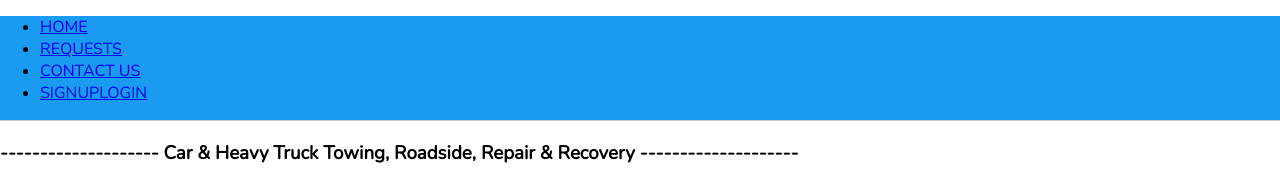
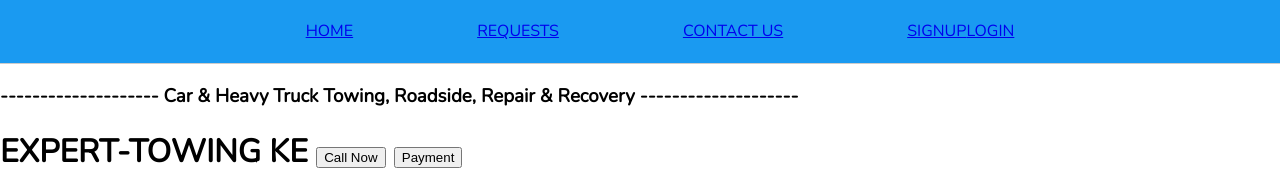
Before and after one commit to Kaburu12/Expert-Towing-ke, a React (Create React App) app in the folder client/: page / in a window 1280 px wide. Shown: the top 170 px of the page. Built offline with nearby package versions, Linux system fonts and the light colour scheme; no server answers.

Commit message:
style the nav-bar list

```diff
--- a/client/src/index.css
+++ b/client/src/index.css
@@ -2,8 +2,6 @@
 
 body {
   margin: auto;
-  /* -webkit-font-smoothing: antialiased;
-  -moz-osx-font-smoothing: grayscale; */
   max-width: 100%;
   font-family: 'Nunito', sans-serif;
 }
@@ -15,41 +13,41 @@ nav {
 
 }
 
-  /* nav ul {
+  nav ul {
     display: flex;
   list-style: none;
   font-size: 16px;
   margin-top: auto;
   justify-content: center;
 
-  } */
+  }
 
-  /* nav ul li{
+  nav ul li{
     margin-left: 5%;
 margin-right: 5%;
 margin-top: 20px;
 margin-bottom: 5px;
-  } */
+  }
 
-
-  /* nav ul li a {
+/*
+  nav ul li a {
 
   color: #ffffff;
   font-size: 16px;
   font-weight: 900;
   padding-bottom: 1.0 rem;
   text-decoration: none;
-  } */
+  }
 
-  /* nav ul li a:hover {
+  nav ul li a:hover {
   color: #ffffff;
   background-color: blue;
   padding: 10px;
    margin-left: 5px;
    margin-left: 5px;
-  } */
+  }
 
-  /* #nav-bar ul li button{
+  #nav-bar ul li button{
     background-color: #F4B350;
     padding-top: 15px;
     padding-bottom: 15px;
@@ -65,9 +63,9 @@ margin-bottom: 5px;
   /* #login-signup a{
     margin-left: 18px;
     margin-right: 18px;
-  } */
+  }
 
-/* .header{
+.header{
   background-image: url(./images/header1.jpg);
   background-size: cover;
  background-position: center;
@@ -88,9 +86,9 @@ margin-bottom: 5px;
   background-color: #ffffff;
   border-radius: 0px 30px 0px 30px;
 
-} */
+}
 
-/* .top-head div h3{
+.top-head div h3{
   color:#ffffff;
   background-color: #000000;
   padding: 10px;
@@ -106,9 +104,9 @@ margin-bottom: 5px;
   margin-top: 20px;
   margin-left: 165px;
   cursor: pointer;
-} */
+}
 
-/* .header h1 button{
+.header h1 button{
   color: white;
   background-color: #1A9AF1;
   margin-left:20px ;
@@ -119,13 +117,13 @@ padding-right: 20px;
 border-style: none;
 font-size: 20px;
 cursor: pointer;
+} */
+
+/* main {
+  margin: 1rem;
 }
 
-main {
-  margin: 1rem;
-} */
-
-/* form {
+form {
   background-color: #fff8e7;
   border: 5px solid #1A9AF1;
   display: flex;
@@ -180,9 +178,9 @@ form button[type="submit"] {
 .main-top h4{
   padding-left: 15px;
   padding-right: 15px;
-} */
+}
 
-/* .main-top h2{
+.main-top h2{
 font-weight:bolder;
 }
 
@@ -193,8 +191,8 @@ footer{
   padding-bottom: 20px;
   margin-top: 20px;
 } */
-
-/* .signup-page{
+/*
+.signup-page{
   background-image: url(./images/header4.jpg);
   background-size: cover;
  background-position: center;
@@ -204,9 +202,9 @@ footer{
  padding-top: 20px;
  padding-left: 250px;
  padding-right: 250px;
-} */
+}
 
-/* .login{
+.login{
   background-image: url(./images/header5.jpg);
   background-size: cover;
  background-position: center;
@@ -216,17 +214,17 @@ footer{
  padding-top: 20px;
  padding-left: 250px;
  padding-right: 250px;
+}
+
+.cards-container{
+  display: flex;
 } */
-
-/* .cards-container{
-  display: flex;
-}
 
 .cards{
   display: flex;
   flex-wrap: wrap;
   margin-left: 20px;
-} */
+}
 
 /* .vehicle-resquest{
   display: flex;
@@ -241,14 +239,14 @@ footer{
   display: inline-block;
   font-size: 16px;
   padding: 0.5rem;
+}
+
+.card img{
+  width: 100%;
+  height: 70%;
 } */
 
-/* .card img{
-  width: 100%;
-  height: 70%;
-}
-
-#request-form{
+/* #request-form{
   padding-top: 20px;
   padding-bottom: 10px;
 }
@@ -261,8 +259,8 @@ footer{
   font-size: 16px;
   font-weight: 600;
 } */
-/*
-.search-bar{
+
+/* .search-bar{
   border-style: double;
   border-style: outset;
   padding-top:20px;
@@ -271,9 +269,9 @@ footer{
   background-color: #F4B350;
   margin-top: 10px;
   border-radius: 20px 0px 20px 0px;
-} */
+}
 
-/* .search-bar label{
+.search-bar label{
   font-size: 25px;
   font-weight: 900;
   margin-right:10px ;
@@ -282,63 +280,63 @@ footer{
 .search-container{
   margin-right:1150px ;
   margin-left: 20px;
-}
+} */
 
-.search-bar input[type="text"]{
+/* .search-bar input[type="text"]{
   padding: 10px;
   border-radius: 8px;
   font-size: 16px;
   border-color: #1A9AF1;
   border-width: 3px;
-} */
+}
 
-/* .request-form h2{
+.request-form h2{
   margin-left: 755px;
 }
 
 span{
   color:#EC4067
-}
-
+} */
+/*
 form button{
   cursor:pointer
 }
 
 .home h1{
   margin-left: 30px;
-} */
+}
 
-/* .card-container{
+.card-container{
   background-color:#fff8e7;
   padding: 5px;
   display: flex;
   justify-content: center;
   align-items: center;
   flex-wrap: wrap;
-}
+} */
 
-.request-card{
+/* .request-card{
   margin: 5px;
   padding: 10px;
   border-style: double;
   border-width: 5px;
-} */
+}
 
-/* .request-card button{
+.request-card button{
   cursor: pointer;
   font-size: 15px;
   color: #ffffff;
   background-color: #EC4067;
-}
+} */
 
-.requestheader-cont{
+/* .requestheader-cont{
   background: blue;
   text-align: center;
   margin-left: 400px;
   margin-right: 400px;
   margin-top: 20px;
-} */
-/*
+}
+
 .request-header{
   font-size: 25px;
   font-weight: 900;
```
